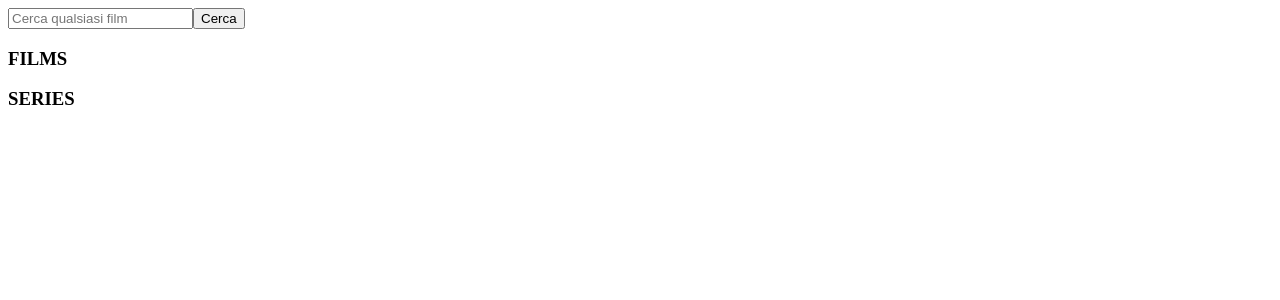
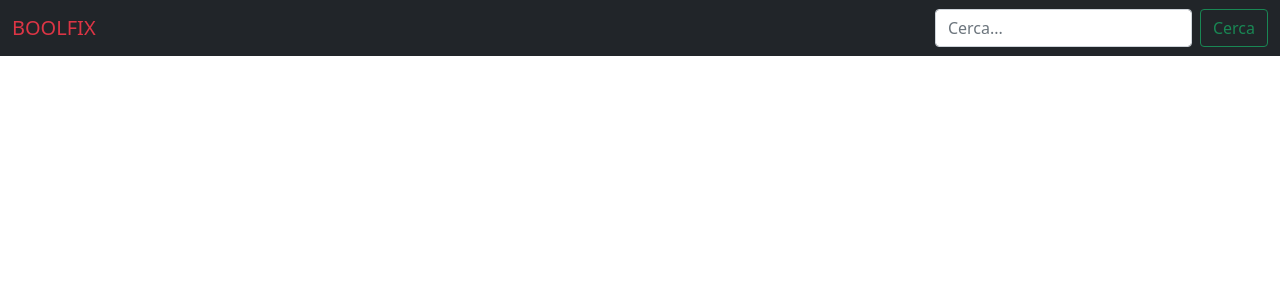
Before and after one commit to Vasmayer/vue-boolflix, a Vue app: page / in a window 1280 px wide. Shown: the top 300 px of the page. Built offline with nearby package versions, Linux system fonts and the light colour scheme.

Commit message:
milestone 3 completed

```diff
--- a/package.json
+++ b/package.json
@@ -10,6 +10,7 @@
   "dependencies": {
     "@fortawesome/fontawesome-free": "^6.0.0",
     "axios": "^0.26.0",
+    "bootstrap": "^5.1.3",
     "core-js": "^3.6.5",
     "vue": "^2.6.11"
   },
--- a/src/App.vue
+++ b/src/App.vue
@@ -10,6 +10,7 @@ import Header from './components/Header.vue'
 import Main from './components/Main.vue'
 
 import axios from 'axios';
+
 
 export default {
   name: 'App',
--- a/src/assets/scss/index.scss
+++ b/src/assets/scss/index.scss
@@ -1 +1,3 @@
-@import "~@fortawesome/fontawesome-free/scss/fontawesome";
+
+@import '~@fortawesome/fontawesome-free/css/all.min.css';
+@import "~bootstrap/scss/bootstrap";
--- a/src/components/Card.vue
+++ b/src/components/Card.vue
@@ -1,7 +1,14 @@
 <template>
-    <div>
-        <ul>
-            <li>Titolo: {{caption}}</li>
+    <div class="col-4">
+        <div class="card position-relative">
+            <div class="overlay"></div>
+            <img v-if="path" :src="`https://image.tmdb.org/t/p/w342${path}`" :alt="caption">
+            <img v-else :src="require('../assets/img/poster_placeholder.png')" alt="nessuna locandina">
+            <div class="info position-absolute top-0 start-50 translate-middle-x text-center">
+                <div class="title">{{caption}}</div>
+            </div>
+        <!-- </div>
+
             <li>Titolo Originale:{{originalCaption}}</li>
             <li>Lingua:
                 <img v-if="isLanguage"
@@ -10,13 +17,19 @@
                 <span v-else>{{originalLanguage}}</span>
             </li>
             <li>Voto:{{voteAverage}}
-                <i class="fa-solid fa-star"></i>
+
+                <span v-for="index in 5" :key="index">
+                    <i v-if="index <= voteAverage" class="fa-solid fa-star"></i>
+                    <i v-else class="far fa-star"></i>
+                </span>
+
+
             </li>
 
             <li>
                 <img v-if="path" :src="`https://image.tmdb.org/t/p/w342${path}`" :alt="caption">
-                <img v-else :src="require('../assets/img/poster_placeholder.png')" alt="nessuna locandina">            </li>
-        </ul>
+                <img v-else :src="require('../assets/img/poster_placeholder.png')" alt="nessuna locandina">            </li>-->
+        </div>
     </div>
 </template>
 
@@ -29,7 +42,38 @@ export default {
 
 <style lang="scss" scoped>
 
-@import '../assets/scss/index.scss'
+@import '../assets/scss/index.scss';
+.card
+{
+    cursor: pointer;
+    .overlay
+    {
+        background-color: rgba(#000,0.8);
+        position: absolute;
+        top:0;
+        left:0;
+        bottom:0;
+        right: 0;
+        display: none;
+    }
+    &:hover
+    {
+
+    }
+    .info
+    {
+        color: white;
+        padding: 10px;
+        .title
+        {
+            font-size: 1.4rem;
+        }
+    }
+    img:hover.overlay
+    {
+        display: block;
+    }
+}
 
 
 </style>
--- a/src/components/Header.vue
+++ b/src/components/Header.vue
@@ -1,6 +1,15 @@
 <template>
     <header>
-       <Search @value-search = "valueSearch" />
+        <nav class="navbar navbar-expand-lg navbar-dark bg-dark">
+            <div class="container-fluid">
+                 <a class="navbar-brand text-danger" href="#">BOOLFIX</a>
+                <div class="d-flex">
+                     <Search @value-search = "valueSearch" />
+                </div>
+            </div>
+        </nav>
+
+
     </header>
 </template>
 
--- a/src/components/Main.vue
+++ b/src/components/Main.vue
@@ -1,27 +1,30 @@
 <template>
-    <main>
-        <h3>FILMS</h3>
+    <main class="container">
+        <div class="row g-5">
+
+                <h3 v-if="listFilms.length">FILMS</h3>
                 <Card
                 v-for="{title,original_title,original_language,vote_average,poster_path,id} in listFilms"
                 :key="id"
                 :caption = "title"
                 :original-caption="original_title"
                 :original-language="original_language"
-        :vote-average="vote_average"
+                :vote-average="fifthStars(vote_average)"
                 :is-language = "isLanguage(original_language)"
                 :path = "poster_path"
                 />
-        <h3>SERIES</h3>
+                <h3 v-if="listSeries.length">SERIES</h3>
                 <Card
                 v-for="{name,original_name,original_language,vote_average,poster_path,id} in listSeries"
                 :key="id"
                 :caption = "name"
                 :original-caption="original_name"
                 :original-language="original_language"
-        :vote-average="vote_average"
+                :vote-average="fifthStars(vote_average)"
                 :is-language = "isLanguage(original_language)"
                 :path = "poster_path"
                 />
+        </div>
 
     </main>
 </template>
@@ -43,6 +46,10 @@ export default {
         isLanguage(lang)
         {
             return this.languages.includes(lang);
+        },
+        fifthStars(vote)
+        {
+            return Math.ceil(vote/2)
         }
     },
     components:
--- a/src/components/Search.vue
+++ b/src/components/Search.vue
@@ -1,8 +1,9 @@
 <template>
-    <div>
-        <input type="text" placeholder="Cerca qualsiasi film" v-model="search" @keyup.enter="valueSearch">
-        <button type="button" @click="valueSearch">Cerca</button>
-    </div>
+ <div class="d-flex justify-content-end">
+        <input class="form-control me-2" placeholder="Cerca..." v-model="search" @keyup.enter="valueSearch">
+        <button class="btn btn-outline-success" type="button" @click="valueSearch">Cerca</button>
+ </div>
+
 </template>
 
 <script>
```
Also changed, not shown: 1 other file (tests, documents, lock files or other folders). Lines whose indentation alone changed are shown as unchanged.
